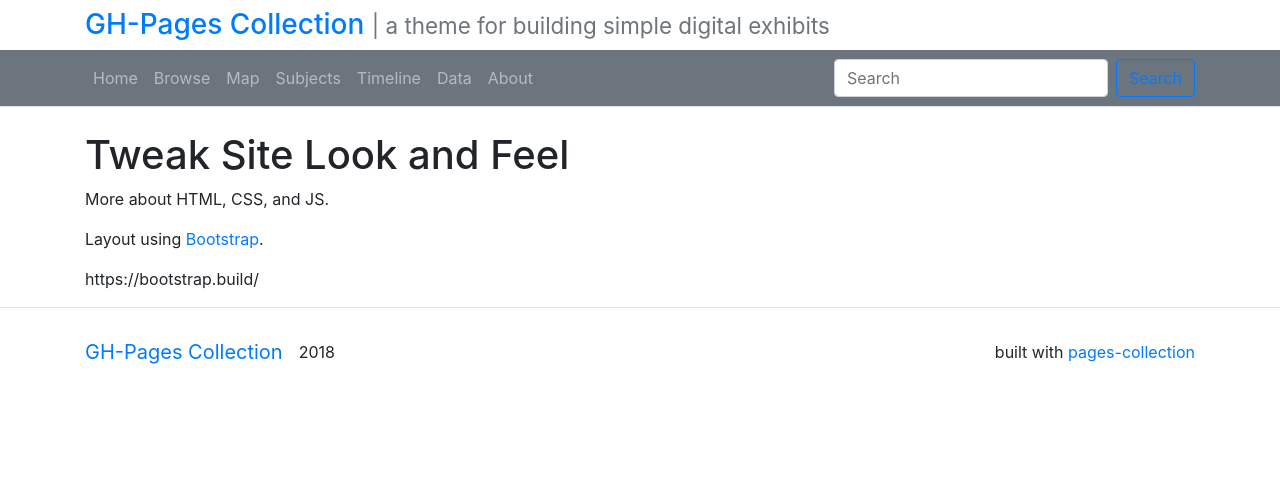
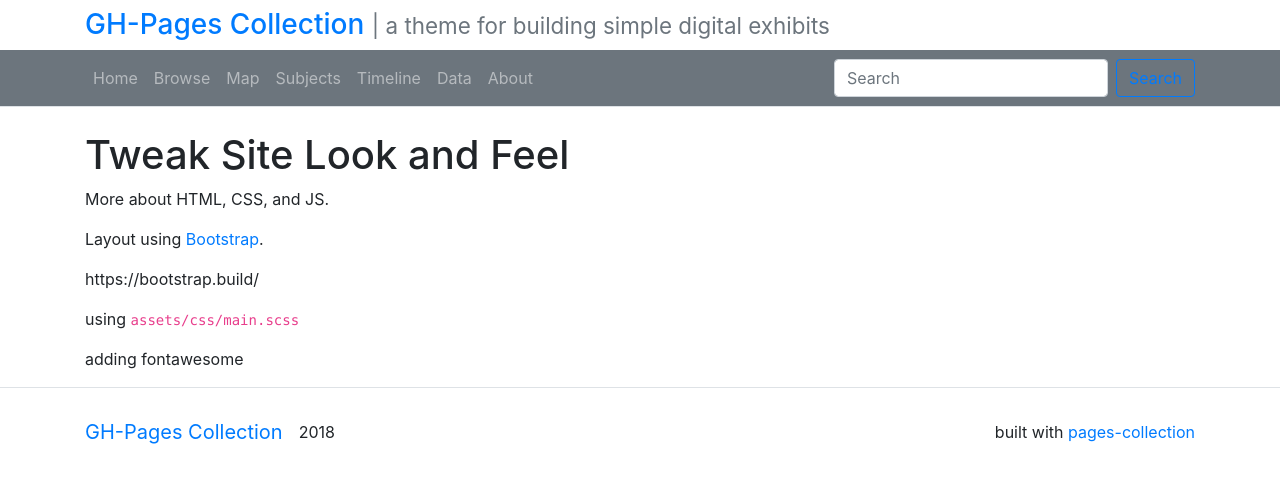
Before and after one commit to uidaholib/pages-collection, a Jekyll site: the page built from docs/07-style.md, in a window 1280 px wide. Shown: the top 483 px of the page. Built offline with Jekyll 4.4.1, drawn with Linux system fonts in a browser that asks for light colours; our own code applies the rules of GitHub Pages for plain Markdown files.

Commit message:
update data and style docs

```diff
--- a/_layouts/data.html
+++ b/_layouts/data.html
@@ -10,7 +10,7 @@ layout: page
     <div class="modal-dialog" role="document">
         <div class="modal-content">
             <div class="modal-header">
-                <h5 class="modal-title" id="exampleModalLabel">Download</h5>
+                <h5 class="modal-title" id="exampleModalLabel">Download Metadata</h5>
                 <button type="button" class="close" data-dismiss="modal" aria-label="Close">
                 <span aria-hidden="true">&times;</span>
                 </button>
@@ -24,7 +24,7 @@ layout: page
                 <br>
                 <a class="btn btn-primary col-md-6 col-md-offset-3 mt-2" href="{{ "/data/subjects.json" | absolute_url }}" target="_blank">Subjects JSON</a>
                 <br>
-                <a class="btn btn-secondary col-md-6 col-md-offset-3 mt-2" href="#">Download All Items</a>
+                <!--<a class="btn btn-secondary col-md-6 col-md-offset-3 mt-2" href="#">Download All Items</a>-->
             </div>
         </div>
     </div>
--- a/docs/07-style.md
+++ b/docs/07-style.md
@@ -5,3 +5,7 @@ More about HTML, CSS, and JS.
 Layout using [Bootstrap](https://getbootstrap.com/docs/4.0/getting-started/introduction/).
 
 https://bootstrap.build/
+
+using `assets/css/main.scss`
+
+adding fontawesome
```
